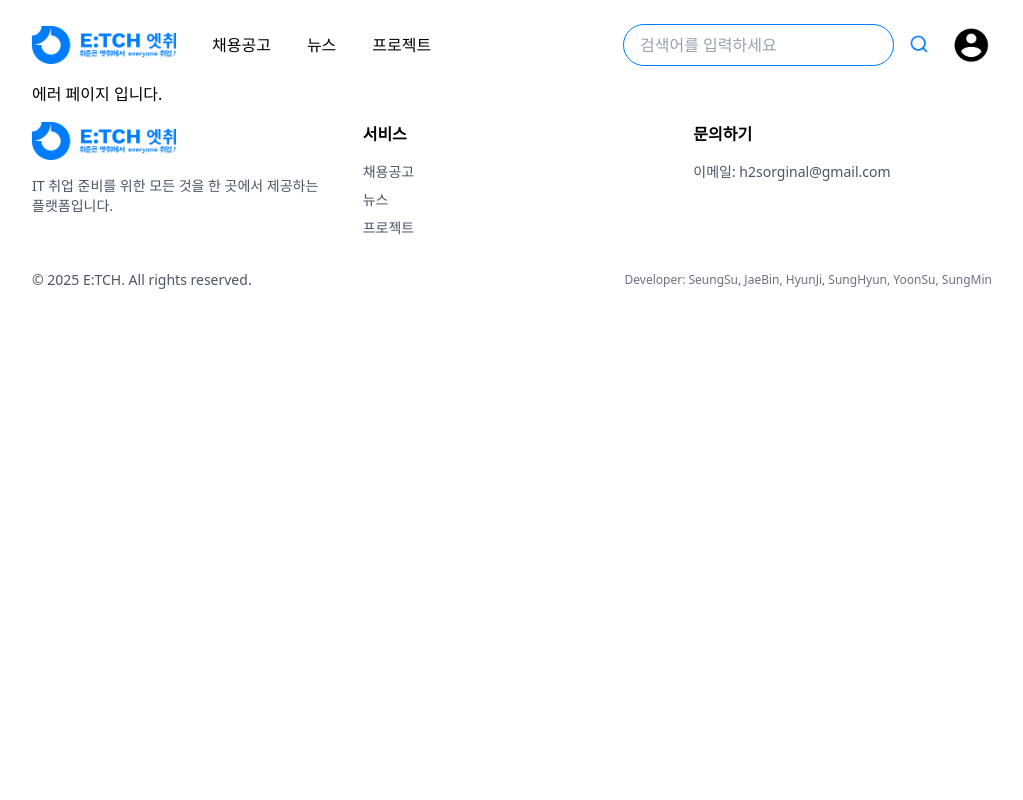
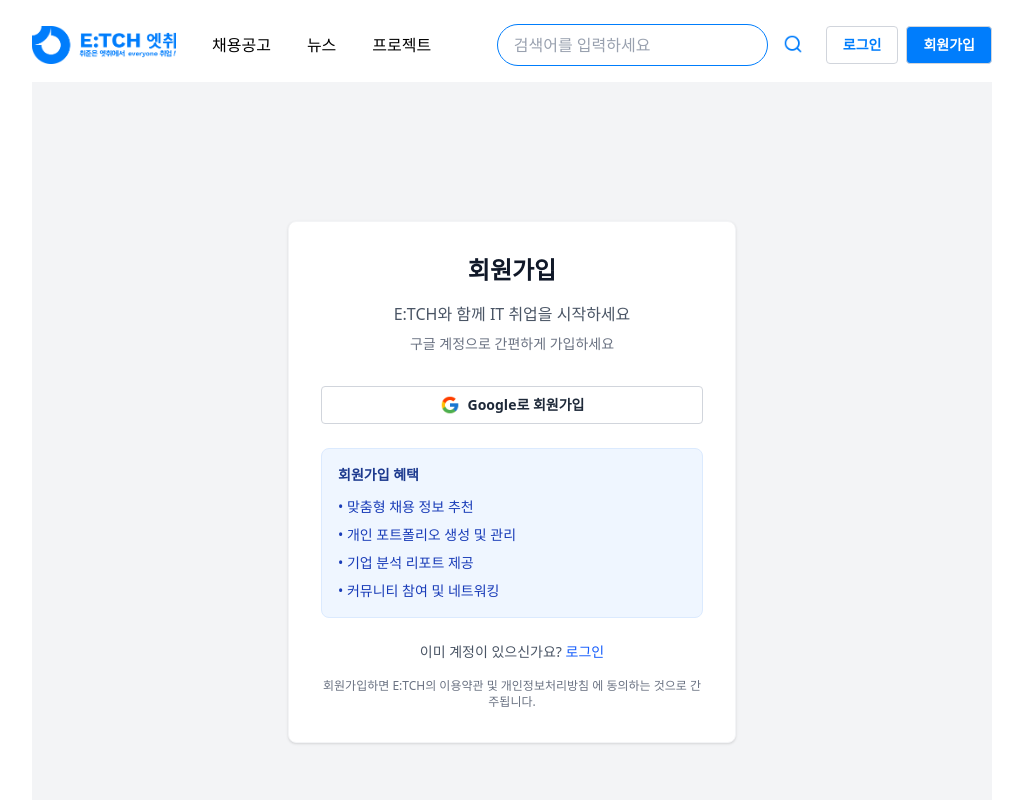
Before and after one commit to ks0927/ETCH, a React (Vite) app in the folder etch/frontend/: page /join in a window 1280 px wide. Shown: the top 800 px of the page, without its empty margins (128-1151 px from the left). Built offline with nearby package versions, Linux system fonts and the light colour scheme.

Commit message:
feat: 로그인 페이지 레이아웃 UI 구현

```diff
--- a/etch/frontend/src/components/atoms/button.tsx
+++ b/etch/frontend/src/components/atoms/button.tsx
@@ -2,5 +2,14 @@ export interface ButtonProps {
   text?: string; //  버튼 안의 text
   color?: string; //  버튼의 색상
   img?: string; //  버튼의 이미지
-  onClick: () => void; //  버튼을 누르면 생기는 기능
+  onClick?: () => void; //  버튼을 누르면 생기는 기능
 }
+
+export interface AdditionalButtonProps extends ButtonProps {
+  textColor?: string; //  버튼의 텍스트 색상
+}
+
+export interface fileUploadButtonProps extends ButtonProps {
+  onFileSelect: (file: File) => void; // 파일 선택 시 호출되는 함수
+  accept?: string; // 허용되는 파일 형식
+}
--- a/etch/frontend/src/components/common/header.tsx
+++ b/etch/frontend/src/components/common/header.tsx
@@ -1,6 +1,7 @@
 import { Link } from "react-router";
 import HeaderSearch from "../organisms/headerSearch";
 import LogoImg from "../../assets/logo.png";
+import HeaderAuth from "../organisms/headerAuth";
 
 function Header() {
   return (
@@ -23,12 +24,13 @@ function Header() {
             </Link>
           </div>
 
-          {/* 오른쪽 검색 + 프로필 */}
+          {/* 오른쪽 검색 + 버튼들 */}
           <div className="flex flex-col items-center w-full gap-4 md:flex-row md:w-auto">
             <HeaderSearch />
-            <Link to={"/mypage"}>
+            <HeaderAuth />
+            {/* <Link to={"/mypage"}>
               <img src="src/assets/profile.png" className="w-10" />
-            </Link>
+            </Link> */}
           </div>
         </div>
       </header>
--- /dev/null
+++ b/etch/frontend/src/components/molecules/googleAuthButton.tsx
@@ -0,0 +1,16 @@
+import type { AdditionalButtonProps } from "../atoms/button";
+import googleIcon from "../../assets/google-icon.png";
+
+function GoogleAuthButton({ text, onClick }: AdditionalButtonProps) {
+  return (
+    <button
+      onClick={onClick}
+      className="flex items-center justify-center w-full px-4 py-2 text-sm font-semibold transition-all duration-200 border border-gray-300 rounded cursor-pointer hover:brightness-90"
+    >
+      <img src={googleIcon} alt="Google Icon" className="w-5 h-5 mr-2" />
+      {text && <span className="text-gray-800">{text}</span>}
+    </button>
+  );
+}
+
+export default GoogleAuthButton;
--- /dev/null
+++ b/etch/frontend/src/components/molecules/header/headerAuthButton.tsx
@@ -0,0 +1,20 @@
+import type { AdditionalButtonProps } from "../../atoms/button";
+
+function HeaderAuthButton({
+  text,
+  color,
+  textColor,
+  onClick,
+}: AdditionalButtonProps) {
+  return (
+    <button
+      onClick={onClick}
+      style={{ backgroundColor: color }}
+      className={`flex items-center justify-center px-4 py-2 text-sm font-semibold transition-all duration-200 rounded cursor-pointer hover:brightness-90 border border-gray-300`}
+    >
+      {text && <span style={{ color: textColor }}>{text}</span>}
+    </button>
+  );
+}
+
+export default HeaderAuthButton;
--- /dev/null
+++ b/etch/frontend/src/components/organisms/headerAuth.tsx
@@ -0,0 +1,25 @@
+import HeaderAuthButton from "../molecules/header/headerAuthButton";
+import { useNavigate } from "react-router";
+
+function HeaderAuth() {
+  const navigate = useNavigate();
+
+  return (
+    <div className="flex items-center gap-2">
+      <HeaderAuthButton
+        text="로그인"
+        color="#FFFFFF"
+        textColor="#007DFC"
+        onClick={() => navigate("/login")}
+      />
+      <HeaderAuthButton
+        text="회원가입"
+        color="#007DFC"
+        textColor="#FFFFFF"
+        onClick={() => navigate("/join")}
+      />
+    </div>
+  );
+}
+
+export default HeaderAuth;
--- /dev/null
+++ b/etch/frontend/src/components/pages/joinPage.tsx
@@ -0,0 +1,63 @@
+import { Link, useNavigate } from "react-router";
+import GoogleAuthButton from "../molecules/googleAuthButton";
+
+function JoinPage() {
+  const navigate = useNavigate();
+
+  const handleGoogleAuth = () => {
+    // OAuth 로딩 페이지로 이동
+    navigate("/Oauth");
+  };
+
+  return (
+    <>
+      <div className="flex items-center justify-center min-h-screen px-4 bg-gray-100">
+        <div className="w-full max-w-md p-8 bg-white border border-gray-100 rounded-lg shadow-sm">
+          <div className="mb-8 text-center">
+            <h1 className="mb-4 text-2xl font-bold text-gray-900">회원가입</h1>
+            <p className="mb-2 text-gray-600">
+              E:TCH와 함께 IT 취업을 시작하세요
+            </p>
+            <p className="text-sm text-gray-500">
+              구글 계정으로 간편하게 가입하세요
+            </p>
+          </div>
+
+          <div className="mb-6">
+            <GoogleAuthButton
+              text="Google로 회원가입"
+              onClick={handleGoogleAuth}
+            />
+          </div>
+
+          <div className="p-4 mb-6 border border-blue-100 rounded-lg bg-blue-50">
+            <h3 className="mb-3 text-sm font-semibold text-blue-900">
+              회원가입 혜택
+            </h3>
+            <ul className="space-y-2 text-sm text-blue-800">
+              <li>• 맞춤형 채용 정보 추천</li>
+              <li>• 개인 포트폴리오 생성 및 관리</li>
+              <li>• 기업 분석 리포트 제공</li>
+              <li>• 커뮤니티 참여 및 네트워킹</li>
+            </ul>
+          </div>
+
+          <div className="text-sm text-center text-gray-600">
+            <p className="mb-4">
+              이미 계정이 있으신가요?{" "}
+              <Link to="/login" className="text-blue-600 hover:underline">
+                로그인
+              </Link>
+            </p>
+            <p className="text-xs text-gray-500">
+              회원가입하면 E:TCH의 이용약관 및 개인정보처리방침 에 동의하는
+              것으로 간주됩니다.
+            </p>
+          </div>
+        </div>
+      </div>
+    </>
+  );
+}
+
+export default JoinPage;
--- /dev/null
+++ b/etch/frontend/src/components/pages/loginPage.tsx
@@ -0,0 +1,45 @@
+import { Link, useNavigate } from "react-router";
+import GoogleAuthButton from "../molecules/googleAuthButton";
+
+function LoginPage() {
+  const navigate = useNavigate();
+
+  const handleGoogleLogin = () => {
+    // OAuth 로딩 페이지로 이동
+    navigate("/Oauth");
+  };
+
+  return (
+    <>
+      <div className="flex items-center justify-center min-h-screen px-4 bg-gray-100">
+        <div className="w-full max-w-md p-8 bg-white border border-gray-100 rounded-lg shadow-sm">
+          <div className="mb-8 text-center">
+            <h1 className="mb-4 text-2xl font-bold text-gray-900">로그인</h1>
+            <p className="mb-2 text-gray-600">E:TCH에 오신 것을 환영합니다</p>
+            <p className="text-sm text-gray-500">
+              구글 계정으로 간편하게 로그인하세요
+            </p>
+          </div>
+
+          <div className="mb-6">
+            <GoogleAuthButton
+              text="Google로 로그인"
+              onClick={handleGoogleLogin}
+            />
+          </div>
+
+          <div className="text-sm text-center text-gray-600">
+            <p className="mb-4">
+              아직 계정이 없으신가요?{" "}
+              <Link to="/join" className="text-blue-600 hover:underline">
+                회원가입
+              </Link>
+            </p>
+          </div>
+        </div>
+      </div>
+    </>
+  );
+}
+
+export default LoginPage;
--- a/etch/frontend/src/router/router.tsx
+++ b/etch/frontend/src/router/router.tsx
@@ -15,6 +15,9 @@ const NewsLatestPage = lazy(
 const NewsRecommendPage = lazy(
   () => import("../components/pages/news/newsRecommendPage.tsx")
 );
+const JoinPage = lazy(() => import("../components/pages/joinPage.tsx"));
+const LoginPage = lazy(() => import("../components/pages/loginPage.tsx"));
+
 const router = createBrowserRouter([
   {
     path: "/",
@@ -68,6 +71,22 @@ const router = createBrowserRouter([
           </Suspense>
         ),
       },
+      {
+        path: "/join",
+        element: (
+          <Suspense fallback={<LoadingPage />}>
+            <JoinPage />
+          </Suspense>
+        ),
+      },
+      {
+        path: "/login",
+        element: (
+          <Suspense fallback={<LoadingPage />}>
+            <LoginPage />
+          </Suspense>
+        ),
+      },
     ],
   },
 ]);
```
Also changed, not shown: etch/frontend/src/assets/google-icon.png (added).
